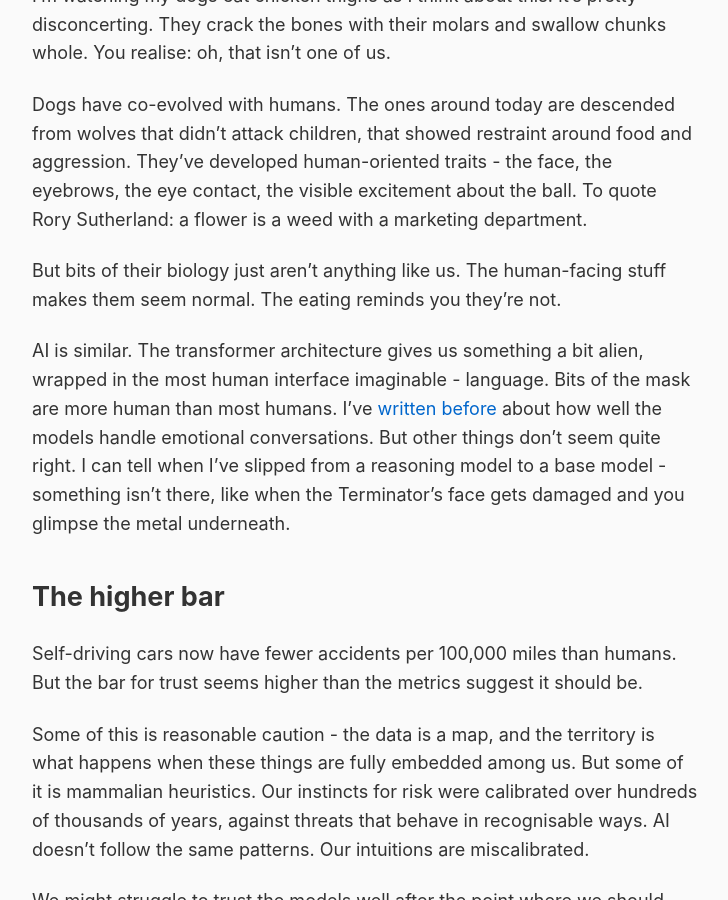
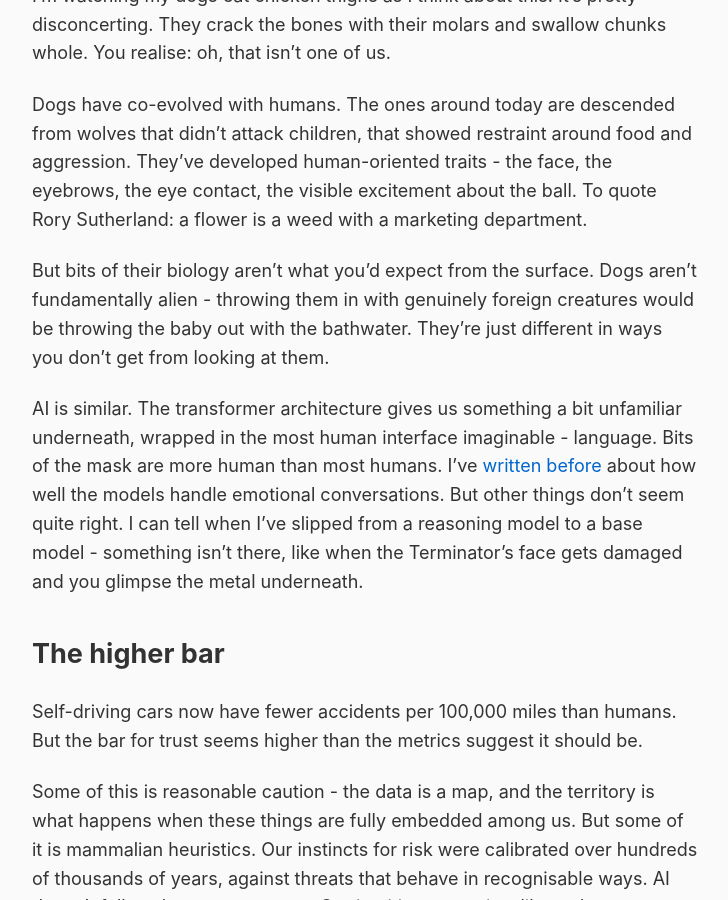
Before and after one commit to rob137/rob137.github.io, a Jekyll site: the page built from _posts/2026-01-04-you-just-get-used-to-it.md, in a window 1280 px wide and 900 px high, scrolled down 1420 px. Shown: the whole window, without its empty margins (275-1003 px from the left). Built offline with Jekyll 4.4.1, drawn with Linux system fonts in a browser that asks for light colours; some of the changed text lies outside the part shown.

Commit message:
Nuance the dogs/AI comparison
Not fundamentally alien, just different in non-obvious ways.

🤖 Generated with [Claude Code](https://claude.com/claude-code)

Co-Authored-By: Claude Opus 4.5 <noreply@anthropic.com>

```diff
--- a/_posts/2026-01-04-you-just-get-used-to-it.md
+++ b/_posts/2026-01-04-you-just-get-used-to-it.md
@@ -30,9 +30,9 @@ I'm watching my dogs eat chicken thighs as I think about this. It's pretty disco
 
 Dogs have co-evolved with humans. The ones around today are descended from wolves that didn't attack children, that showed restraint around food and aggression. They've developed human-oriented traits - the face, the eyebrows, the eye contact, the visible excitement about the ball. To quote Rory Sutherland: a flower is a weed with a marketing department.
 
-But bits of their biology just aren't anything like us. The human-facing stuff makes them seem normal. The eating reminds you they're not.
+But bits of their biology aren't what you'd expect from the surface. Dogs aren't fundamentally alien - throwing them in with genuinely foreign creatures would be throwing the baby out with the bathwater. They're just different in ways you don't get from looking at them.
 
-AI is similar. The transformer architecture gives us something a bit alien, wrapped in the most human interface imaginable - language. Bits of the mask are more human than most humans. I've [written before](/2026/01/02/the-last-bastion/) about how well the models handle emotional conversations. But other things don't seem quite right. I can tell when I've slipped from a reasoning model to a base model - something isn't there, like when the Terminator's face gets damaged and you glimpse the metal underneath.
+AI is similar. The transformer architecture gives us something a bit unfamiliar underneath, wrapped in the most human interface imaginable - language. Bits of the mask are more human than most humans. I've [written before](/2026/01/02/the-last-bastion/) about how well the models handle emotional conversations. But other things don't seem quite right. I can tell when I've slipped from a reasoning model to a base model - something isn't there, like when the Terminator's face gets damaged and you glimpse the metal underneath.
 
 ## The higher bar
 
```
Also changed, not shown: other parts of _posts/2026-01-04-you-just-get-used-to-it.md (+1 -1 lines).
